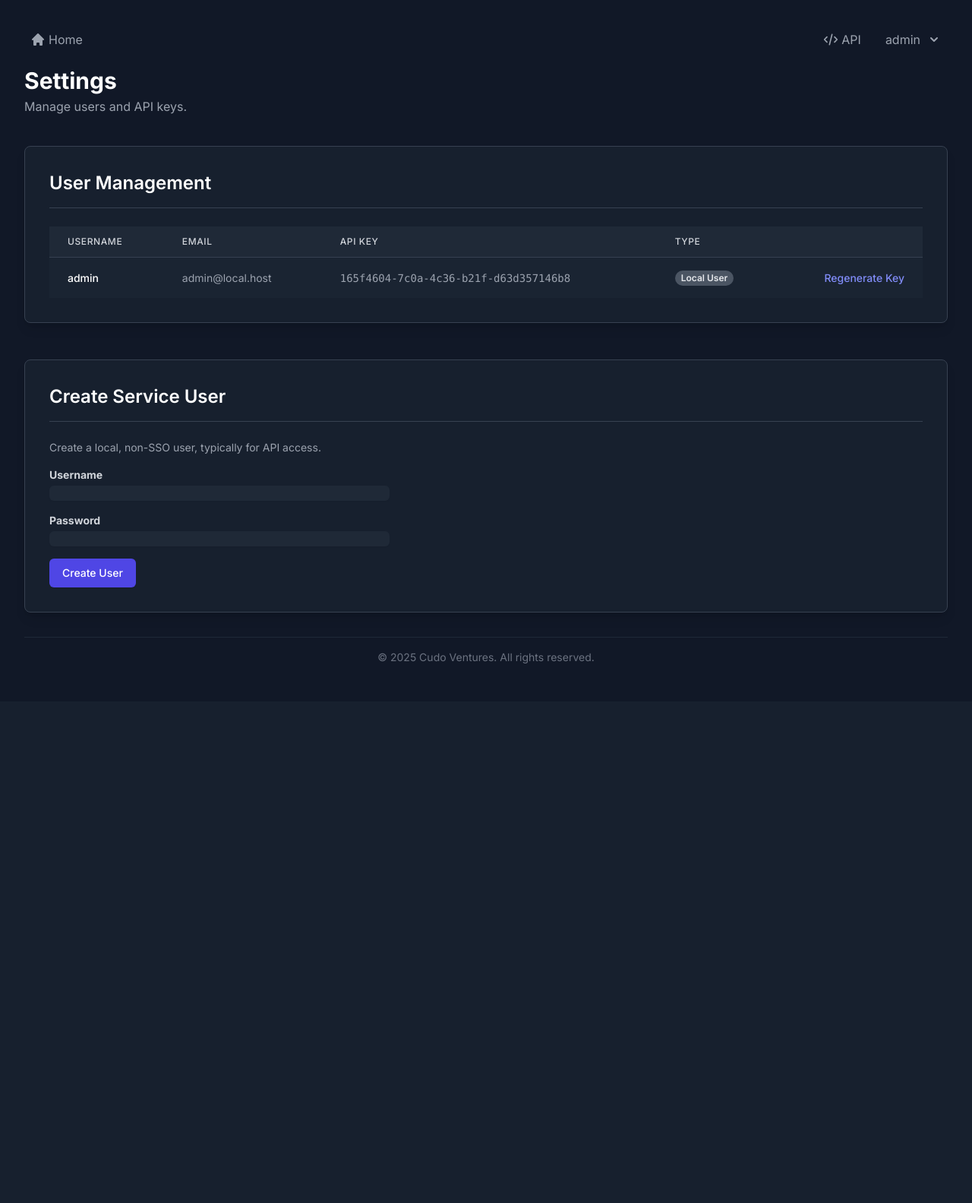
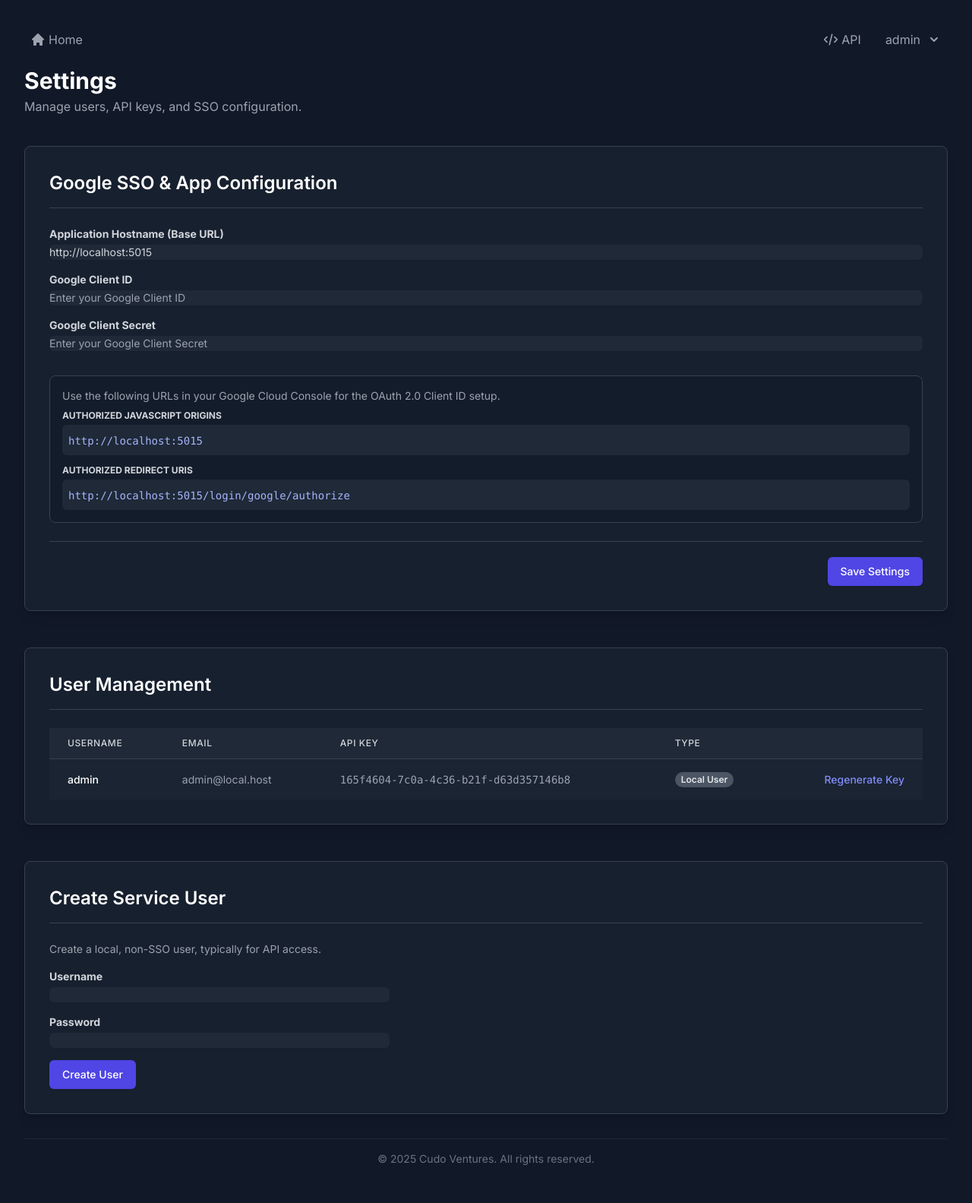
Before and after one commit to mightywomble/handover, a Flask app: page /settings in a window 1280 px wide. Shown: the whole page at 76% size. Before the commit the page ends 873 px from the top, so only its background shows below. Run offline with Flask 3, Linux system fonts and the light colour scheme; a user stored in the database is signed in; some libraries are stand-ins or nearby versions.

Commit message:
added google sso support (untested)

```diff
--- a/handover_app/models.py
+++ b/handover_app/models.py
@@ -5,6 +5,10 @@ from werkzeug.security import generate_password_hash, check_password_hash
 import uuid
 
 db = SQLAlchemy()
+
+class Setting(db.Model):
+    key = db.Column(db.String(50), primary_key=True)
+    value = db.Column(db.String(200), nullable=False)
 
 class User(UserMixin, db.Model):
     id = db.Column(db.Integer, primary_key=True)
--- a/handover_app/routes.py
+++ b/handover_app/routes.py
@@ -9,7 +9,7 @@ import json
 import uuid
 from datetime import datetime
 from flask_login import login_required, current_user
-from .models import db, User
+from .models import db, User, Setting
 
 from .forms import (
     large_cluster_form_sections,
@@ -422,12 +422,71 @@ def api_docs():
 
 # --- Settings Routes ---
 
-@bp.route('/settings')
+@bp.route('/settings', methods=['GET'])
 @login_required
 def settings():
     """Shows the user management and settings page."""
     users = User.query.all()
-    return render_template('settings.html', users=users)
+
+    # Get hostname from the live app config
+    app_hostname = current_app.config.get('APP_HOSTNAME', '')
+    google_redirect_uri = f"{app_hostname.rstrip('/')}{url_for('auth.google_authorize')}"
+
+    # Explicitly pass the config values needed by the template to avoid UndefinedError
+    google_client_id = current_app.config.get('GOOGLE_CLIENT_ID', '')
+    google_client_secret = current_app.config.get('GOOGLE_CLIENT_SECRET', '')
+
+    return render_template('settings.html',
+                           users=users,
+                           google_redirect_uri=google_redirect_uri,
+                           app_hostname=app_hostname,
+                           google_client_id=google_client_id,
+                           google_client_secret=google_client_secret)
+
+@bp.route('/settings/update', methods=['POST'])
+@login_required
+def update_settings():
+    """Updates application settings like the hostname and Google SSO credentials."""
+    settings_to_update = {
+        'APP_HOSTNAME': request.form.get('app_hostname'),
+        'GOOGLE_CLIENT_ID': request.form.get('google_client_id'),
+        'GOOGLE_CLIENT_SECRET': request.form.get('google_client_secret')
+    }
+
+    try:
+        for key, value in settings_to_update.items():
+            setting = Setting.query.filter_by(key=key).first()
+            if setting:
+                setting.value = value
+                # Update the config of the running app immediately
+                current_app.config[key] = value
+            else:
+                # This case should ideally not be hit if defaults are created properly
+                new_setting = Setting(key=key, value=value)
+                db.session.add(new_setting)
+                current_app.config[key] = value
+
+        db.session.commit()
+
+        # After updating secrets, the OAuth client needs to be re-registered
+        # This is a simplified approach. A more robust solution might involve a dedicated function.
+        oauth = current_app.config['oauth']
+        oauth.register(
+            name='google',
+            client_id=current_app.config.get('GOOGLE_CLIENT_ID'),
+            client_secret=current_app.config.get('GOOGLE_CLIENT_SECRET'),
+            server_metadata_url='https://accounts.google.com/.well-known/openid-configuration',
+            client_kwargs={'scope': 'openid email profile'},
+            overwrite=True # Overwrite the existing client
+        )
+
+        flash('Settings updated successfully.', 'success')
+    except Exception as e:
+        db.session.rollback()
+        flash(f'Error saving settings: {str(e)}', 'warning')
+
+    return redirect(url_for('handover.settings'))
+
 
 @bp.route('/settings/create_user', methods=['POST'])
 @login_required
--- a/templates/settings.html
+++ b/templates/settings.html
@@ -4,10 +4,55 @@
 {% block content %}
 <header class="mb-10">
     <h1 class="text-3xl font-bold text-white">Settings</h1>
-    <p class="text-gray-400 mt-1">Manage users and API keys.</p>
+    <p class="text-gray-400 mt-1">Manage users, API keys, and SSO configuration.</p>
 </header>
 
 <div class="space-y-12">
+    <!-- Google SSO Configuration -->
+    <form action="{{ url_for('handover.update_settings') }}" method="post">
+        <div class="bg-gray-800/50 border border-gray-700 p-8 rounded-lg shadow-lg">
+            <h2 class="text-2xl font-semibold text-white mb-6 border-b border-gray-700 pb-4">Google SSO & App Configuration</h2>
+            <div class="space-y-4">
+                <div>
+                    <label for="app_hostname" class="block text-sm font-bold text-gray-300">Application Hostname (Base URL)</label>
+                    <input type="text" name="app_hostname" id="app_hostname" value="{{ app_hostname }}" class="form-input mt-1 block w-full rounded-md shadow-sm sm:text-sm" placeholder="e.g., https://myapp.example.com">
+                </div>
+                 <div>
+                    <label for="google_client_id" class="block text-sm font-bold text-gray-300">Google Client ID</label>
+                    <input type="text" name="google_client_id" id="google_client_id" value="{{ google_client_id }}" class="form-input mt-1 block w-full rounded-md shadow-sm sm:text-sm" placeholder="Enter your Google Client ID">
+                </div>
+                <div>
+                    <label for="google_client_secret" class="block text-sm font-bold text-gray-300">Google Client Secret</label>
+                    <input type="password" name="google_client_secret" id="google_client_secret" value="{{ google_client_secret }}" class="form-input mt-1 block w-full rounded-md shadow-sm sm:text-sm" placeholder="Enter your Google Client Secret">
+                </div>
+            </div>
+            <div class="mt-8 p-4 bg-gray-900/50 rounded-lg border border-gray-700">
+                <p class="text-sm text-gray-400 mb-2">
+                    Use the following URLs in your Google Cloud Console for the OAuth 2.0 Client ID setup.
+                </p>
+                <div class="space-y-3">
+                    <div>
+                        <label class="block text-xs font-bold text-gray-300 uppercase">Authorized JavaScript origins</label>
+                        <div class="mt-1 p-2 bg-gray-800 rounded-md">
+                            <code class="text-indigo-300 font-mono text-sm">{{ app_hostname }}</code>
+                        </div>
+                    </div>
+                    <div>
+                        <label class="block text-xs font-bold text-gray-300 uppercase">Authorized redirect URIs</label>
+                         <div class="mt-1 p-2 bg-gray-800 rounded-md">
+                            <code class="text-indigo-300 font-mono text-sm">{{ google_redirect_uri }}</code>
+                        </div>
+                    </div>
+                </div>
+            </div>
+            <div class="mt-6 pt-5 border-t border-gray-700 flex justify-end">
+                <button type="submit" class="inline-flex justify-center py-2 px-4 border border-transparent shadow-sm text-sm font-medium rounded-md text-white bg-indigo-600 hover:bg-indigo-700">
+                    Save Settings
+                </button>
+            </div>
+        </div>
+    </form>
+
     <!-- User Management -->
     <div class="bg-gray-800/50 border border-gray-700 p-8 rounded-lg shadow-lg">
         <h2 class="text-2xl font-semibold text-white mb-6 border-b border-gray-700 pb-4">User Management</h2>
```
Also changed, not shown: handover_app/__init__.py (+32 -26 lines), handover_app/auth.py (+39 -17 lines), templates/login.html (+4 -3 lines), instance/app.db.
